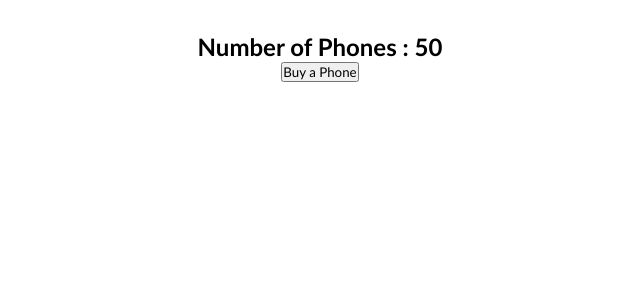
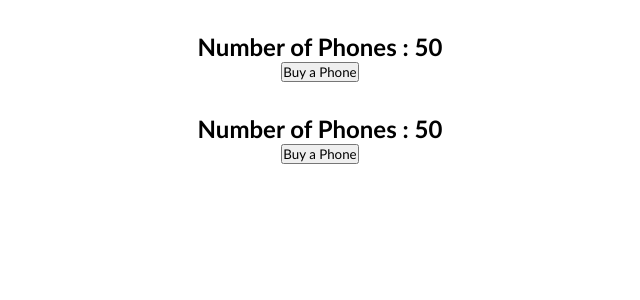
Before and after one commit to Am1rreza/Redux, a React (Create React App) app: page / in a window 1280 px wide. Shown: the top 300 px of the page, without its empty margins (320-960 px from the left). Built offline with nearby package versions, Linux system fonts and the light colour scheme.

Commit message:
get the global state in the component in a better way with hooks

```diff
--- a/src/App.css
+++ b/src/App.css
@@ -1,7 +1,9 @@
 .App {
   display: flex;
+  flex-direction: column;
   justify-content: center;
   align-items: center;
   text-align: center;
   margin-top: 2rem;
+  gap: 2rem;
 }
--- a/src/App.js
+++ b/src/App.js
@@ -2,12 +2,14 @@ import "./App.css";
 import { Provider } from "react-redux";
 import PhoneContainer from "./component/PhoneContainer";
 import store from "./redux/store";
+import HooksPhoneContainer from "./component/HooksPhoneContainer";
 
 function App() {
   return (
     <Provider store={store}>
       <div className="App">
         <PhoneContainer />
+        <HooksPhoneContainer />
       </div>
     </Provider>
   );
--- /dev/null
+++ b/src/component/HooksPhoneContainer.jsx
@@ -0,0 +1,16 @@
+import { useDispatch, useSelector } from "react-redux";
+import { buyPhone } from "../redux/phone/phoneActions";
+
+const HooksPhoneContainer = () => {
+  const numOfPhones = useSelector((state) => state.numOfPhones);
+  const dispatch = useDispatch();
+
+  return (
+    <div>
+      <h2>Number of Phones : {numOfPhones}</h2>
+      <button onClick={() => dispatch(buyPhone())}>Buy a Phone</button>
+    </div>
+  );
+};
+
+export default HooksPhoneContainer;
```
